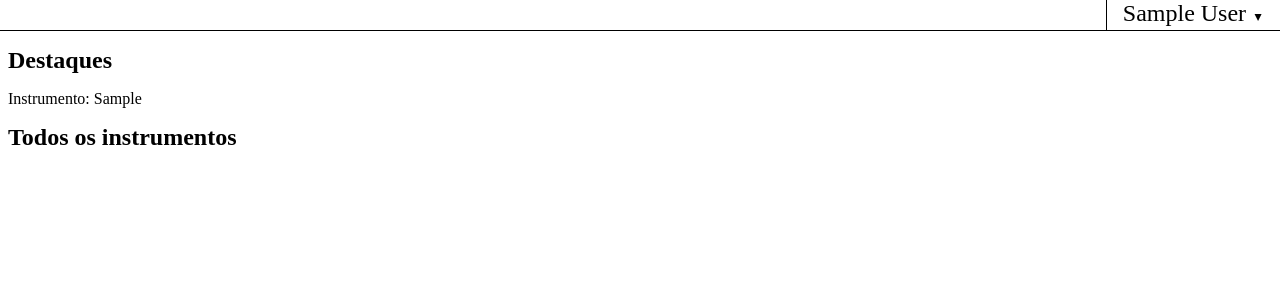
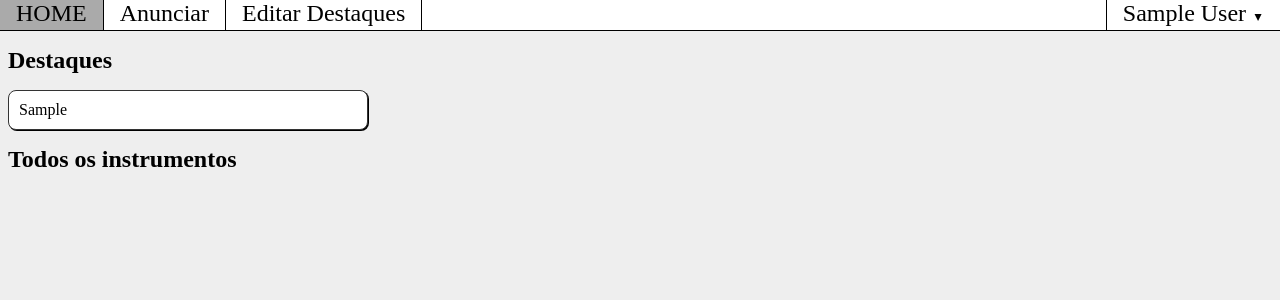
Before and after one commit to PauloGamarra/musical_instrument_rental, a Flask app: page / in a window 1280 px wide. Shown: the top 300 px of the page. Run offline with Flask 2, Linux system fonts and the light colour scheme; a user stored in the database is signed in; tables that the repository leaves empty hold one stand-in row (values such as "Sample post"); some libraries are stand-ins or nearby versions.

Commit message:
a bunch of stuff my dudes

```diff
--- a/app.py
+++ b/app.py
@@ -51,8 +51,8 @@ def index():
             return render_template('index.html')
         else:
             sp = SubPackageAnnouncements(session_scope)
-            featured_instruments= [instrument[0] for instrument in sp.loadInstrumentsAndItsPopularitySortedByPopularityAndByAlphabetics()[:10]]
-            non_featured_instruments= [instrument[0] for instrument in sp.loadInstrumentsAndItsPopularitySortedByPopularityAndByAlphabetics()[10:]]
+            featured_instruments = [instrument[0] for instrument in sp.loadInstrumentsAndItsPopularitySortedByPopularityAndByAlphabetics()[:10]]
+            non_featured_instruments = [instrument[0] for instrument in sp.loadInstrumentsAndItsPopularitySortedByPopularityAndByAlphabetics()[10:]]
             return render_template('vitrine.html', featured_instruments=featured_instruments, non_featured_instruments=non_featured_instruments)
 
 
@@ -79,10 +79,12 @@ def feature_instruments():
         sb.saveNew10PopularIntruments(instrumentos)
         return redirect('/destacar-instrumentos')
     else:
-        databaseSubsystem = SubPackageInstruments(session_scope)
-        allIntruments = set(map(lambda i: i.instrument, databaseSubsystem.get_all_instruments()[0]))
+        backend_instruments = SubPackageInstruments(session_scope)
+        backend_announcements = SubPackageAnnouncements(session_scope)
+        destaques = [instrument[0] for instrument in backend_announcements.loadInstrumentsAndItsPopularitySortedByPopularityAndByAlphabetics()[:10]]
+        notPopularInstruments = [instrument for instrument in set(map(lambda i: i.instrument, backend_instruments.get_all_instruments()[0])) if instrument not in destaques]
 
-        return render_template('feature-instruments.html', instrumentos=allIntruments)
+        return render_template('feature-instruments.html', instrumentos=notPopularInstruments, destaques=destaques)
 
 
 @app.route('/anunciar-instrumento', methods=["GET", "POST"])
--- a/backend/announcement.py
+++ b/backend/announcement.py
@@ -10,7 +10,7 @@ class SubPackageAnnouncements():
     def loadInstrumentsAndItsPopularitySortedByPopularityAndByAlphabetics(self) -> List[Tuple[str, bool]]:
         databaseSubsystem = SubPackageInstruments(self.session_scope)
 
-        return list(sorted(map(lambda instrument: (instrument.instrument, instrument.popular), databaseSubsystem.get_all_instruments()[0]), key=lambda instrument: (0 if instrument[1] else 1, instrument[0])))
+        return list(sorted(set(map(lambda instrument: (instrument.instrument, instrument.popular), databaseSubsystem.get_all_instruments()[0])), key=lambda instrument: (0 if instrument[1] else 1, instrument[0])))
 
     def loadActiveAdvertsIdsByInstrument(self, instrumentType: str) -> List[str]:
         databaseSubsystem = SubPackageAdverts(self.session_scope)
@@ -82,7 +82,7 @@ class SubPackageAnnouncements():
         if len(listOfPricesInBRLByDurationInDays) == 0:
             raise Exception('No price informed.')
 
-        if any(lambda priceByDuration: priceByDuration[0] <= 0 or priceByDuration[1] <= 0, listOfPricesInBRLByDurationInDays):
+        if any([priceByDuration[0] <= 0 or priceByDuration[1] <= 0 for priceByDuration in listOfPricesInBRLByDurationInDays]):
             raise Exception('Price or duration <= 0.')
 
         databaseSubsystem = SubPackageInstruments(self.session_scope)
--- a/backend/featuring.py
+++ b/backend/featuring.py
@@ -13,7 +13,7 @@ class SubPackageFeaturing():
 
         allIntruments = databaseSubsystem.get_all_instruments()[0]
 
-        if any([instrument not in list(map(lambda instrument: instrument.intrument, allIntruments)) for instrument in new10PopularInstruments]):
+        if any([instrument not in list(map(lambda instrument: instrument.instrument, allIntruments)) for instrument in new10PopularInstruments]):
             raise Exception('Invalid new popular intrument.')
 
         [databaseSubsystem.upsert(instrument.instrument_class, instrument.instrument, instrument.brand, instrument.model, instrument.registry, instrument.instrument in new10PopularInstruments) for instrument in allIntruments]
--- a/static/css/base.css
+++ b/static/css/base.css
@@ -17,13 +17,17 @@ h1 {
 
 body {
     margin: 0;
+    background-color: #eee;
 }
 
 .navbar {
+    background-color: white;
     position: relative;
     height: 30px;
     width: 100%;
     border-bottom: 1px solid black;
+    display: flex;
+    flex-flow: row nowrap;
 }
 
 .nome-usuario {
@@ -59,12 +63,13 @@ body {
 
 
 .opcao-dropdown {
+    background-color: white;
     position: absolute;
     display: none;
     right: 0;
     height: 30px;
     border: 1px solid black;
-    width: 100%;
+    width: calc(100% - 1px);
     font-size: 16px;
 }
 
@@ -110,3 +115,35 @@ th {
     white-space: nowrap;
     background-color: #cccccc;
 }
+
+.vitrine-anuncio {
+    background-color: #ddd;
+    border: 1px solid #333;
+    border-radius: 8px;
+    box-shadow: 1px 1px 0 0px black;
+    padding: 10px 0 10px 10px;
+    margin: 10px 0 10px 0;
+    text-transform: capitalize;
+    cursor: pointer;
+    user-select: none;
+}
+
+.vitrine-anuncio:hover {
+    box-shadow: 2px 2px 1px 0px #333;
+}
+
+.vitrine-anuncio.destaque {
+    background-color: white;
+}
+
+.botao-navbar {
+    font-size: 24px;
+    cursor: pointer;
+    padding: 0 16px 0 16px;
+    border-right: 1px solid black;
+    user-select: none;
+}
+
+.botao-navbar:hover {
+    background-color: #aaaaaa;
+}
--- a/static/js/vitrine.js
+++ b/static/js/vitrine.js
@@ -1,3 +1,3 @@
 function instrument_type(instrument){
-	;
+	window.location.href = '/vitrine-tipo-instrumento/' + instrument;
 }
--- a/templates/base.html
+++ b/templates/base.html
@@ -13,6 +13,17 @@
     <body>
         {% if current_user.is_authenticated %}
         <div class="navbar">
+            <div class="botao-navbar" onclick="location.href='/';">
+                HOME
+            </div>
+            <div class="botao-navbar" onclick="location.href='/anunciar-instrumento';">
+                Anunciar
+            </div>
+            {% if current_user.is_authenticated %}
+            <div class="botao-navbar" onclick="location.href='/destacar-instrumentos';">
+                Editar Destaques
+            </div>
+            {% endif %}
             <div id="dropdown" class="nome-usuario" onclick="mostrarDropdown()">
                 {{ current_user.name }} <span id="seta" class="nao-clicado">▲</span>
                 <div class="opcao-dropdown opcao-dropdown1">
--- a/templates/vitrine.html
+++ b/templates/vitrine.html
@@ -10,16 +10,16 @@
 <h1>Destaques</h1>
 
 {%for instrument in featured_instruments%}
-<div class="destaque" onclick="instrument_type('{{instrument}}')">
-	<p>Instrumento: {{instrument}}</p>
+<div class="vitrine-anuncio destaque" onclick="instrument_type('{{instrument}}')">
+	{{instrument}}
 </div>
 {% endfor %}
 
 
 <h1>Todos os instrumentos</h1>
 {%for instrument in non_featured_instruments%}
-<div class="destaque" onclick="instrument_type('{{instrument}}')">
-	<p>Instrumento: {{instrument}}</p>
+<div class="vitrine-anuncio" onclick="instrument_type('{{instrument}}')">
+	{{instrument}}
 </div>
 {% endfor %}
 
```
Also changed, not shown: templates/feature-instruments.html (+12 -1 lines).
